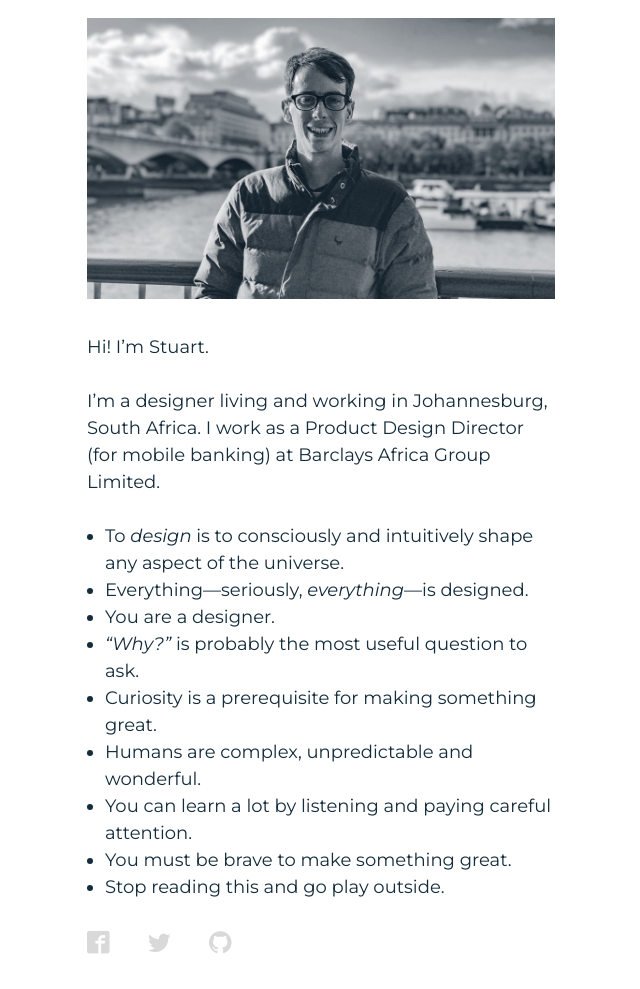
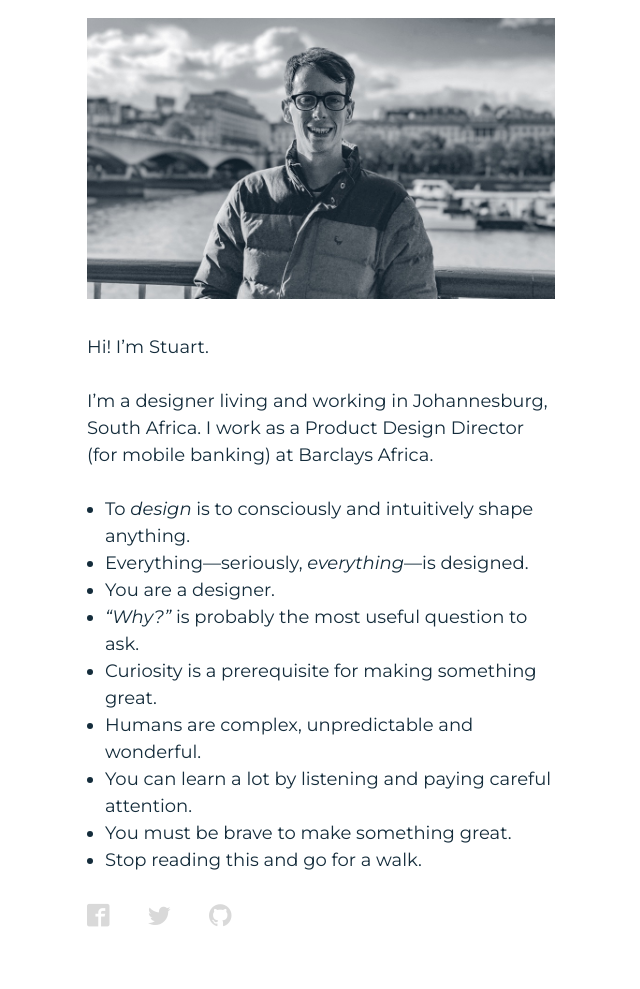
Before and after one commit to stuartwiener/stuartwiener.github.io, a Jekyll site: the page built from index.html, in a window 1280 px wide. Shown: the whole page, without its empty margins (103-743 px from the left). Built offline with Jekyll 4.4.1, drawn with Linux system fonts in a browser that asks for light colours; some web fonts are replaced; after the commit the page ends 962 px from its top, so only the background shows below that.

Commit message:
updated copy

```diff
--- a/index.html
+++ b/index.html
@@ -3,10 +3,10 @@ layout: default
 published: true
 ---
 
-<p>I’m a designer living and working in Johannesburg, South Africa. I work as a Product Design Director (for mobile banking) at Barclays Africa Group Limited.</p>
+<p>I’m a designer living and working in Johannesburg, South Africa. I work as a Product Design Director (for mobile banking) at Barclays Africa.</p>
 
 <ul>
-  <li>To <em>design</em> is to consciously and intuitively shape any aspect of the universe.</li>
+  <li>To <em>design</em> is to consciously and intuitively shape anything.</li>
   <li>Everything—seriously, <em>everything</em>—is designed.</li>
   <li>You are a designer.</li>
   <li><em>“Why?”</em> is probably the most useful question to ask.</li>
@@ -14,5 +14,5 @@ published: true
   <li>Humans are complex, unpredictable and wonderful.</li>
   <li>You can learn a lot by listening and paying careful attention.</li>
   <li>You must be brave to make something great.</li>
-  <li>Stop reading this and go play outside.</li>
+  <li>Stop reading this and go for a walk.</li>
 </ul>
```
